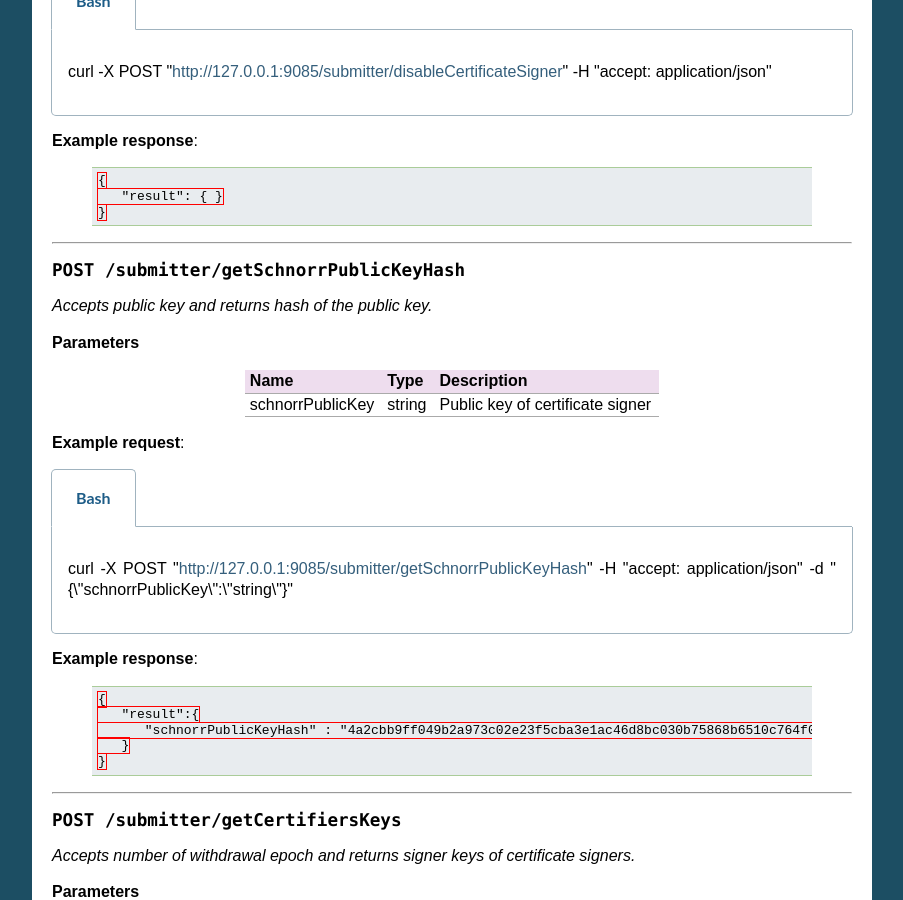
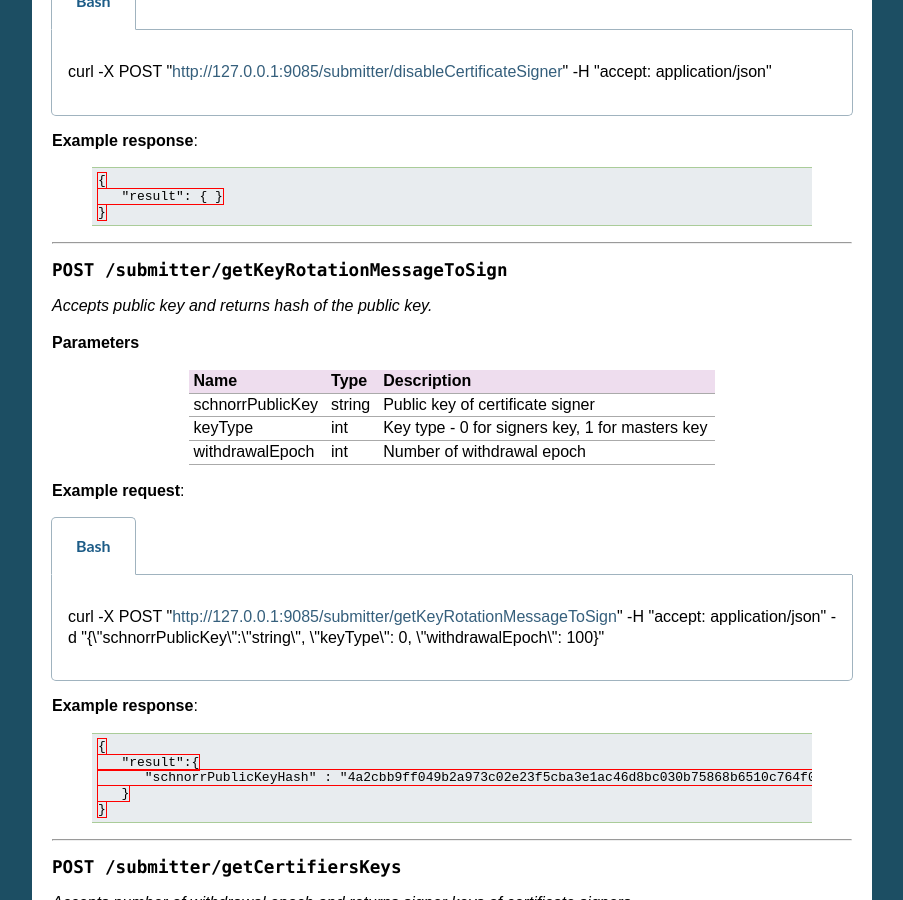
Before and after one commit to HorizenOfficial/developer-horizen-global, a Sphinx documentation site: the page built from docs/reference/01-scnode-api-spec.rst, in a window 1280 px wide and 900 px high, scrolled down 35033 px. Shown: the whole window, without its empty margins (198-1101 px from the left). Built offline with Sphinx 7.4.7, drawn with Linux system fonts in a browser that asks for light colours.

Commit message:
getKeyRotationMessageToSign

```diff
--- a/docs/reference/01-scnode-api-spec.rst
+++ b/docs/reference/01-scnode-api-spec.rst
@@ -2140,7 +2140,7 @@ ________
 
 ________
 
-.. http:post:: /submitter/getSchnorrPublicKeyHash
+.. http:post:: /submitter/getKeyRotationMessageToSign
 
 *Accepts public key and returns hash of the public key.*
 
@@ -2151,14 +2151,18 @@ ________
 +=====================+=========+=======================================================================+
 | schnorrPublicKey    |  string | Public key of certificate signer                                      |
 +---------------------+---------+-----------------------------------------------------------------------+
-
-**Example request**:
-
-.. tabs::
-
-   .. tab:: Bash
-
-      curl -X POST \"http://127.0.0.1:9085/submitter/getSchnorrPublicKeyHash\" -H \"accept: application/json\" -d \"{\\\"schnorrPublicKey\\\":\\\"string\\\"}\"
+| keyType             |  int    | Key type - 0 for signers key, 1 for masters key                       |
++---------------------+---------+-----------------------------------------------------------------------+
+| withdrawalEpoch     |  int    | Number of withdrawal epoch                                            |
++---------------------+---------+-----------------------------------------------------------------------+
+
+**Example request**:
+
+.. tabs::
+
+   .. tab:: Bash
+
+      curl -X POST \"http://127.0.0.1:9085/submitter/getKeyRotationMessageToSign\" -H \"accept: application/json\" -d \"{\\\"schnorrPublicKey\\\":\\\"string\\\", \\\"keyType\\\": 0, \\\"withdrawalEpoch\\\": 100}\"
 
 
 **Example response**:
```
